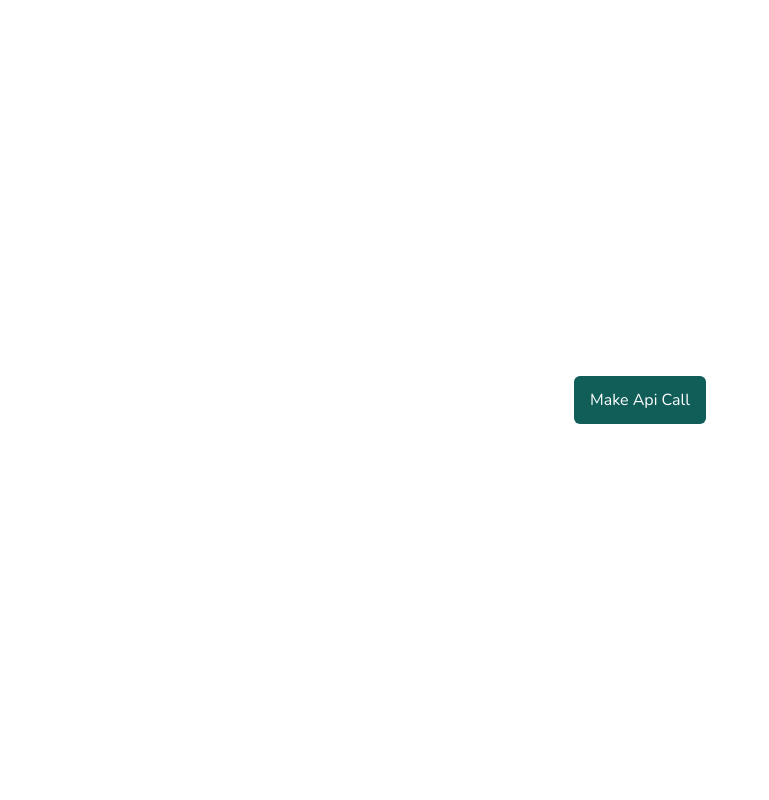
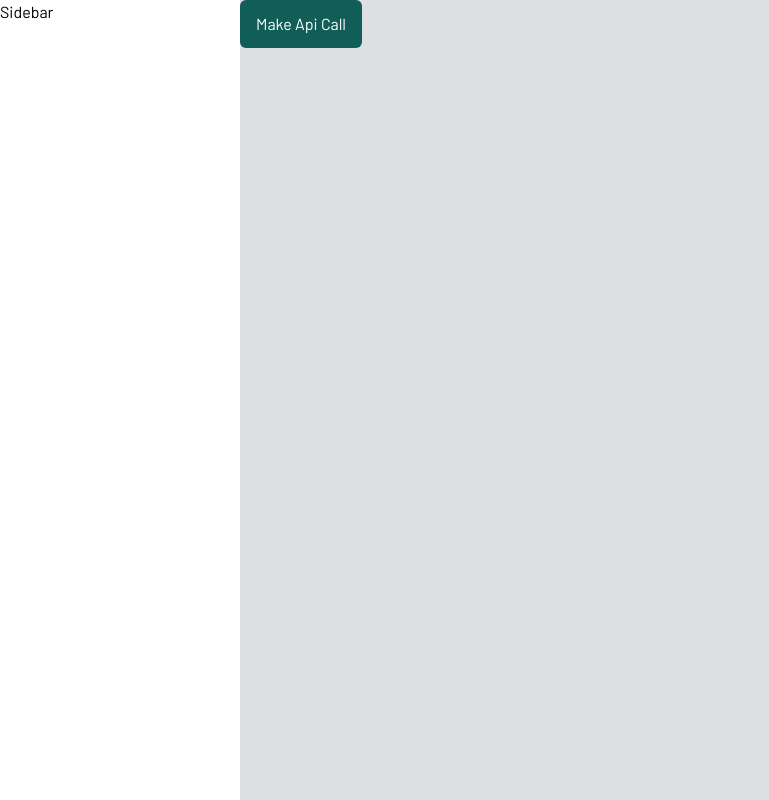
Before and after one commit to OkoloJohnbosco/crypto-view, a Next.js app: page /lend-borrow in a window 1280 px wide. Shown: the whole page, without its empty margins (0-769 px from the left). Built offline with nearby package versions, Linux system fonts and the light colour scheme.

Commit message:
chore: created sidebar sketch

```diff
--- a/app/(dashboard)/dashboard/page.tsx
+++ b/app/(dashboard)/dashboard/page.tsx
@@ -2,7 +2,7 @@ import React from "react";
 
 export default function Dashboard() {
   return (
-    <main className="h-screen flex flex-col w-full items-center justify-center">
+    <main>
       <button className="px-4 py-3 bg-teal-800 text-white rounded-md focus:ring-2">
         Make Api Call
       </button>
--- a/app/(dashboard)/layout.tsx
+++ b/app/(dashboard)/layout.tsx
@@ -1,21 +1,30 @@
 import "../globals.css";
-import { Inter, Nunito } from "next/font/google";
-const inter = Inter({ subsets: ["latin"] });
-const nunito = Nunito({ subsets: ["latin"] });
+import { Barlow } from "next/font/google";
+import Sidebar from "@/components/sidebar";
+
+const barlow = Barlow({
+  subsets: ["latin"],
+  weight: "400",
+});
 
 export const metadata = {
-  title: "Create Next App",
-  description: "Generated by create next app",
+  title: "Crypto view",
+  description: "Website designed my Johnbosco ft Einstein",
 };
 
-export default function RootLayout({
+export default function DashboardLayout({
   children,
 }: {
   children: React.ReactNode;
 }) {
   return (
     <html lang="en">
-      <body className={nunito.className}>{children}</body>
+      <body className={barlow.className}>
+        <main className="min-h-screen flex  w-full bg-[#DEDFE0]">
+          <Sidebar />
+          <section>{children}</section>
+        </main>
+      </body>
     </html>
   );
 }
--- a/app/(dashboard)/lend-borrow/page.tsx
+++ b/app/(dashboard)/lend-borrow/page.tsx
@@ -2,7 +2,7 @@ import React from "react";
 
 export default function LendBorrow() {
   return (
-    <main className="h-screen flex flex-col w-full items-center justify-center">
+    <main>
       <button className="px-4 py-3 bg-teal-800 text-white rounded-md focus:ring-2">
         Make Api Call
       </button>
--- a/app/(dashboard)/stake/page.tsx
+++ b/app/(dashboard)/stake/page.tsx
@@ -2,7 +2,7 @@ import React from "react";
 
 export default function Stake() {
   return (
-    <main className="h-screen flex flex-col w-full items-center justify-center">
+    <main>
       <button className="px-4 py-3 bg-teal-800 text-white rounded-md focus:ring-2">
         Make Api Call
       </button>
--- a/app/(dashboard)/trade/page.tsx
+++ b/app/(dashboard)/trade/page.tsx
@@ -2,7 +2,7 @@ import React from "react";
 
 export default function TradePage() {
   return (
-    <main className="h-screen flex flex-col w-full items-center justify-center">
+    <main>
       <button className="px-4 py-3 bg-teal-800 text-white rounded-md focus:ring-2">
         Make Api Call
       </button>
--- /dev/null
+++ b/components/sidebar/index.tsx
@@ -0,0 +1,7 @@
+import React from "react";
+
+function Sidebar() {
+  return <aside className="h-screen bg-white w-[240px]">Sidebar</aside>;
+}
+
+export default Sidebar;
```
Also changed, not shown: public/assets/logo.svg (added).
